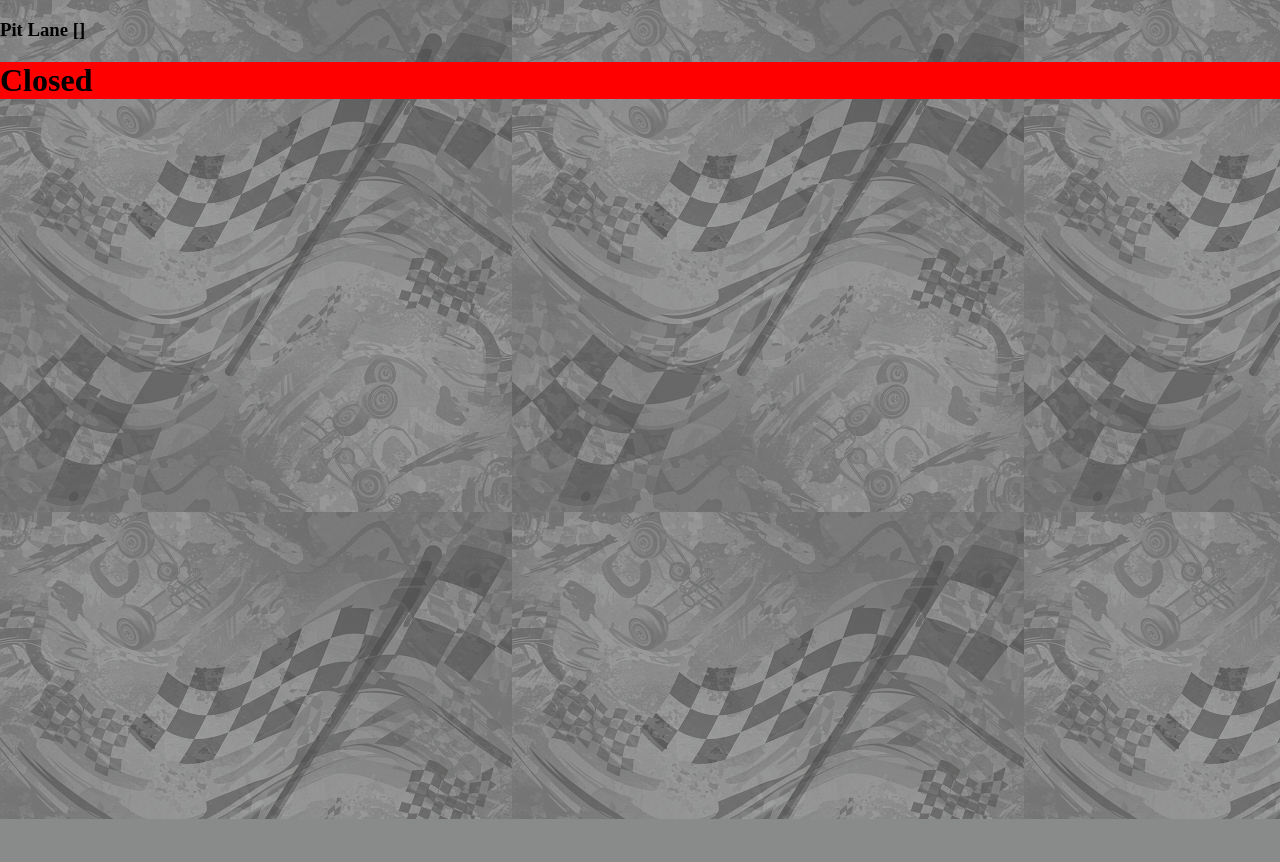
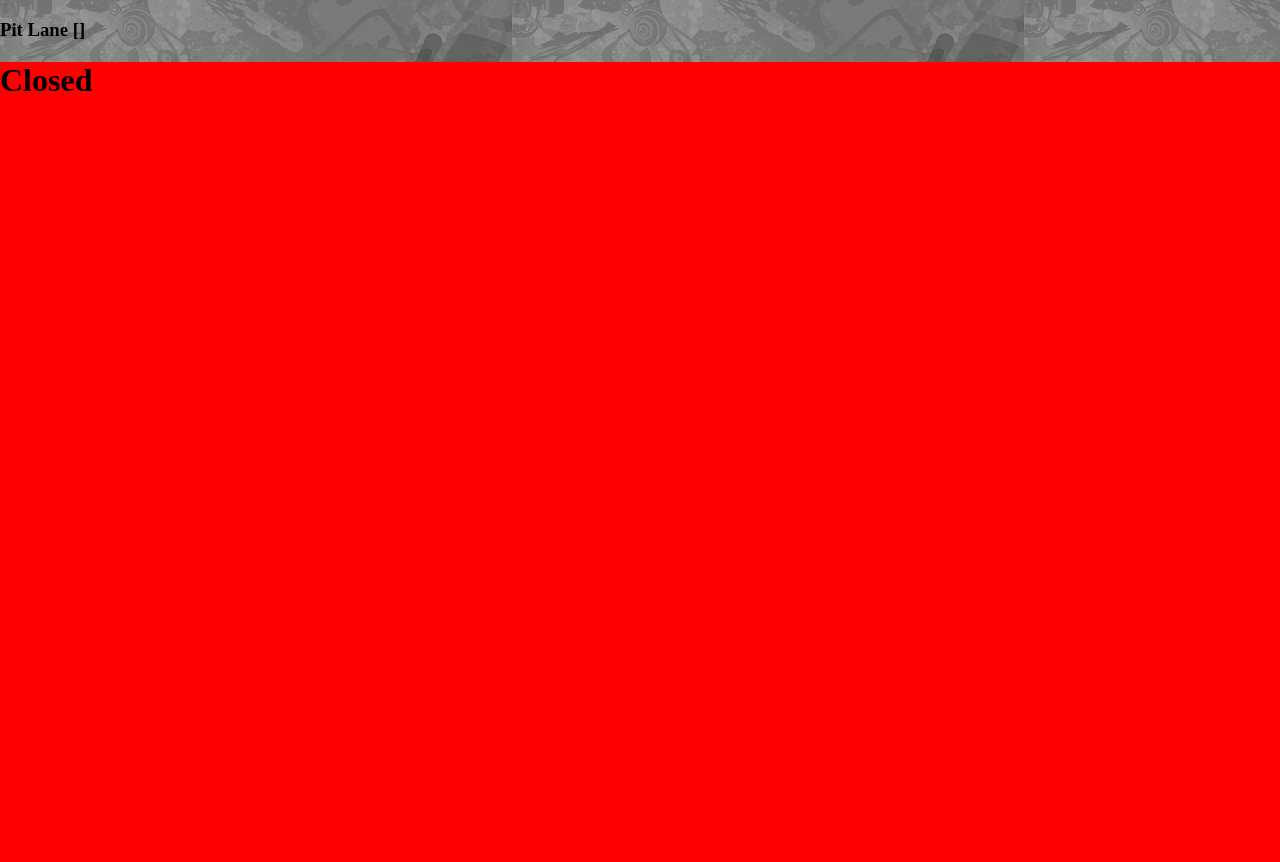
Before and after one commit to frawau/gokartrace, a Django app: template templates/pages/all_pitlanes.html in a window 1280 px wide. Before the commit the page ends 819 px from the top, so only its background shows below. Run offline with Django 4.2, Linux system fonts and the light colour scheme; the template is opened without the code that fills it: most values are stand-ins (such as "Sample title", 1, 10 or a date in 2020); parts of the project's set-up code (start-up, migrations or seed data) failed here and were passed over; some libraries are stand-ins or nearby versions.

Commit message:
all_pitlanes single screen for change lanes.

```diff
--- a/templates/layout/changelane_vdetail.html
+++ b/templates/layout/changelane_vdetail.html
@@ -1,8 +1,8 @@
 {% load driver_tags %}
-<div id="lane-{{ change_lane.id }}" class="d-flex flex-column h-100">
+<div id="lane-{{ change_lane.id }}" class="d-flex flex-column h-100" style="min-height: 100vh;">
     {% if change_lane.open %}
         {% if change_lane.driver %}
-            <div class="d-flex flex-column h-100" style="background-color: #f0fff0;">
+            <div class="d-flex flex-column h-100" style="background-color: #f0fff0; min-height: 100vh;">
                 <div class="text-center py-4">
                     <h1 class="text-primary display-1">{{ change_lane.driver.team.team.team.name }}</h1>
                 </div>
@@ -14,16 +14,16 @@
                 <div class="d-flex flex-column align-items-center justify-content-center py-5">
                     <h1 class="text-dark display-1 mb-4" style="font-size: 12rem;">{{ change_lane.driver.member.nickname }}</h1>
                     {% get_weight_penalty change_lane.driver as weight_penalty %}
-                    <h2 class="display-1" style="color: #DC0000;">Penalty: {{ weight_penalty }} Kg</h2>
+                    <h2 class="display-1" style="color: #DC0000; font-size: 15rem;">Penalty: {{ weight_penalty }} Kg</h2>
                 </div>
             </div>
         {% else %}
-            <div class="d-flex align-items-center justify-content-center h-100" style="background-color: #f0fff0;">
+            <div class="d-flex align-items-center justify-content-center h-100" style="background-color: #f0fff0; min-height: 100vh;">
                 <h1 class="text-dark fw-bold">Open</h1>
             </div>
         {% endif %}
     {% else %}
-        <div class="d-flex align-items-center justify-content-center h-100" style="background-color: red; min-height: 100%;">
+        <div class="d-flex align-items-center justify-content-center h-100" style="background-color: red; min-height: 100vh;">
             <h1 class="text-warning fw-bold">Closed</h1>
         </div>
     {% endif %}
```
